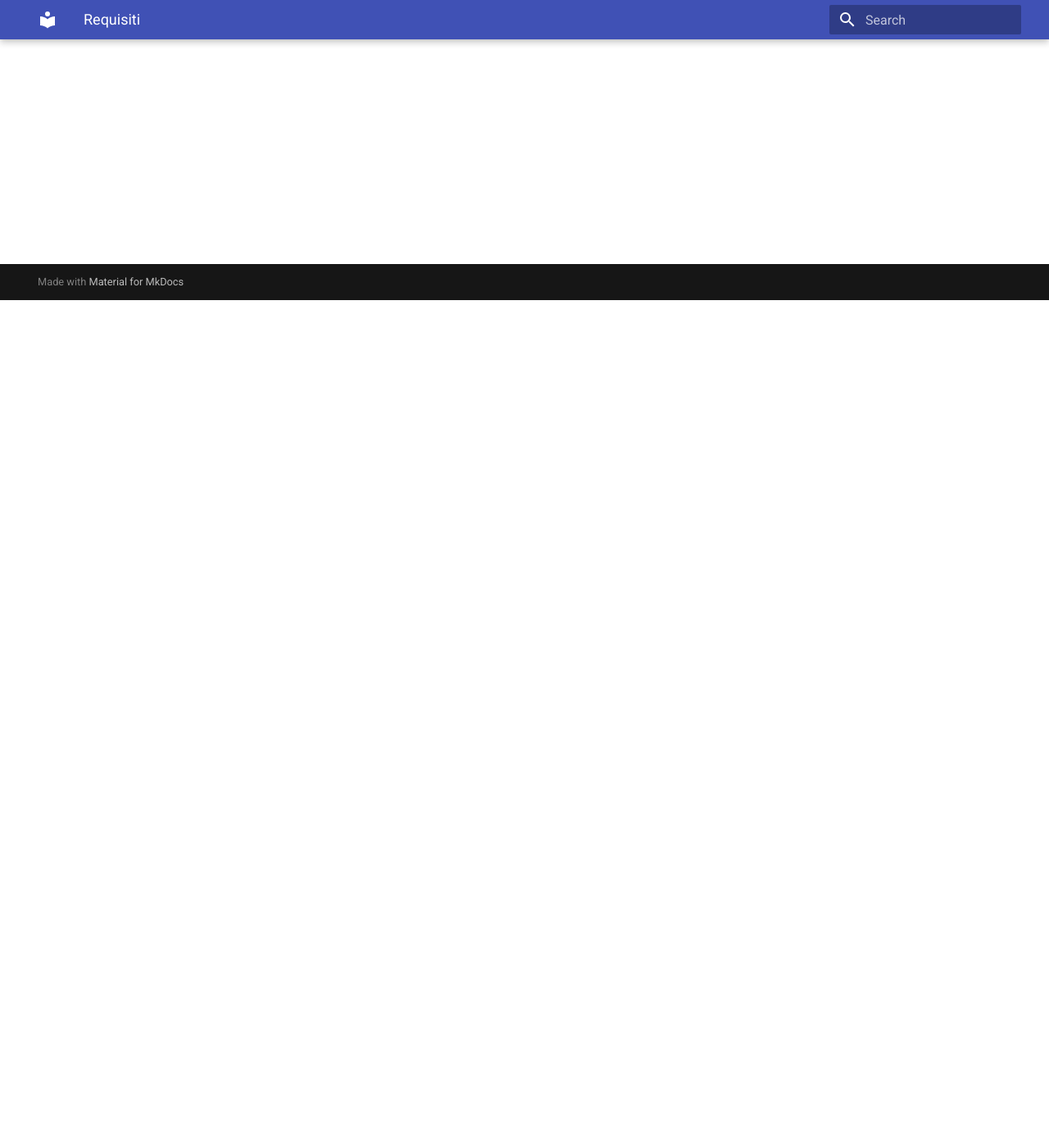
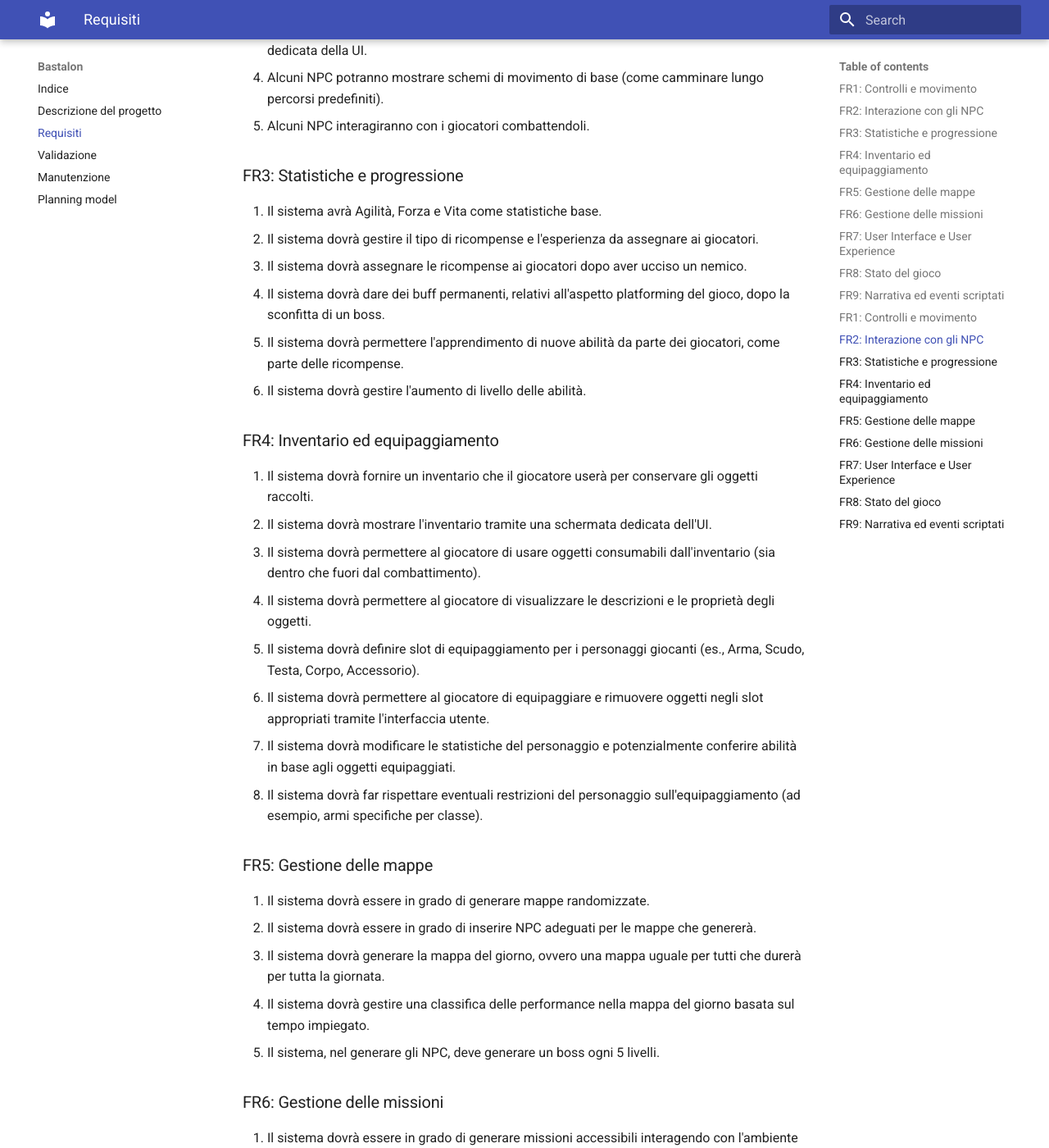
Before and after one commit to Franziska02/Bastalon, an MkDocs documentation site: the page built from docs/requisiti.md, in a window 1280 px wide and 1400 px high, scrolled down 1034 px. Shown: the whole window at 82% size. Built offline with MkDocs 1.6.1 and Material for MkDocs 9.7.7, drawn with Linux system fonts in a browser that asks for light colours; some of the changed text lies outside the part shown.

Commit message:
Update requisiti.md
update requisiti con testo e headers

```diff
--- a/docs/requisiti.md
+++ b/docs/requisiti.md
@@ -1,10 +1,86 @@
 # Requisiti
 
--  Sistema di report per bug e crush.
-* Sistema di difficoltà.
-* Pubblico di riferimento giocatori veterani del genere platform.
-* Sistema di accessibilità.
-* Controlli sulla generazione della mappe.
-* Seed personalizzabili dagli utenti.
-* Sistema online competitivo per gli utenti.
-* Sistema di interazione tra gli utenti.
+#### FR1: Controlli e movimento
+
+#### FR2: Interazione con gli NPC
+
+#### FR3: Statistiche e progressione
+
+#### FR4: Inventario ed equipaggiamento
+
+#### FR5: Gestione delle mappe
+
+#### FR6: Gestione delle missioni
+
+#### FR7: User Interface e User Experience
+
+#### FR8: Stato del gioco
+
+#### FR9: Narrativa ed eventi scriptati
+
+
+
+### FR1: Controlli e movimento
+1. Il sistema deve visualizzare il mondo di gioco da una prospettiva 2D.
+2. Il sistema deve permettere al giocatore di controllare il proprio personaggio usando dei dispositivi di input (tasitera o joypad).
+3. Il sistema deve permettere al personaggio del giocatore di muoversi in maniera libera all'interno dell'area di gioco.
+4. Il sistema deve gestire le collisioni, e le conseguenti interazioni, con l'ambiente circostante e gli NPC.
+5. Il sistema deve permettere al personaggio di transitare tra diverse zone della mappa.
+6. Il sistema deve essere reattivo alle azioni del personaggio per garantire un'esperienza dinamica.
+
+### FR2: Interazione con gli NPC
+1. Il sistema deve popolare il mondo con degli NPC.
+2. Il sistema deve permettere ai giocatori di interagire con gli NPC.
+3. Il sistema, nel caso l'interazione preveda un dialogo, deve mostrarne il testo in una parte dedicata della UI.
+4. Alcuni NPC potranno mostrare schemi di movimento di base (come camminare lungo percorsi predefiniti).
+5. Alcuni NPC interagiranno con i giocatori combattendoli.
+
+### FR3: Statistiche e progressione
+1. Il sistema avrà Agilità, Forza e Vita come statistiche base.
+2. Il sistema dovrà gestire il tipo di ricompense e l'esperienza da assegnare ai giocatori.
+3. Il sistema dovrà assegnare le ricompense ai giocatori dopo aver ucciso un nemico.
+4. Il sistema dovrà dare dei buff permanenti, relativi all'aspetto platforming del gioco, dopo la sconfitta di un boss.
+5. Il sistema dovrà permettere l'apprendimento di nuove abilità da parte dei giocatori, come parte delle ricompense.
+6. Il sistema dovrà gestire l'aumento di livello delle abilità.
+
+### FR4: Inventario ed equipaggiamento
+1. Il sistema dovrà fornire un inventario che il giocatore userà per conservare gli oggetti raccolti.
+2. Il sistema dovrà mostrare l'inventario tramite una schermata dedicata dell'UI.
+3. Il sistema dovrà permettere al giocatore di usare oggetti consumabili dall'inventario (sia dentro che fuori dal combattimento).
+4. Il sistema dovrà permettere al giocatore di visualizzare le descrizioni e le proprietà degli oggetti.
+5. Il sistema dovrà definire slot di equipaggiamento per i personaggi giocanti (es., Arma, Scudo, Testa, Corpo, Accessorio).
+6. Il sistema dovrà permettere al giocatore di equipaggiare e rimuovere oggetti negli slot appropriati tramite l'interfaccia utente.
+7. Il sistema dovrà modificare le statistiche del personaggio e potenzialmente conferire abilità in base agli oggetti equipaggiati.
+8. Il sistema dovrà far rispettare eventuali restrizioni del personaggio sull'equipaggiamento (ad esempio, armi specifiche per classe).
+
+### FR5: Gestione delle mappe
+1. Il sistema dovrà essere in grado di generare mappe randomizzate.
+2. Il sistema dovrà essere in grado di inserire NPC adeguati per le mappe che genererà.
+3. Il sistema dovrà generare la mappa del giorno, ovvero una mappa uguale per tutti che durerà per tutta la giornata.
+4. Il sistema dovrà gestire una classifica delle performance nella mappa del giorno basata sul tempo impiegato.
+5. Il sistema, nel generare gli NPC, deve generare un boss ogni 5 livelli.
+
+### FR6: Gestione delle missioni
+1. Il sistema dovrà essere in grado di generare missioni accessibili interagendo con l'ambiente e/o gli NPC.
+2. Il sistema dovrà fornire una schermata per il Registro Missioni, tracciando le missioni attive e completate, e mostrandone obiettivi e descrizioni.
+3. Il sistema dovrà tracciare i progressi del giocatore verso gli obiettivi della missione.
+4. Il sistema dovrà aggiornare automaticamente lo stato della missione al completamento degli obiettivi.
+5. Il sistema dovrà permettere al giocatore di consegnare le missioni completate all’NPC pertinente o, se necessario, completarle in maniera automatica.
+6. Il sistema dovrà distribuire le ricompense al completamento della missione.
+
+### FR7: User Interface e User Experience
+1. Il sistema dovrà fornire un menu principale all'avvio del gioco.
+2. Il sistema dovrà fornire un menu di gioco accessibile durante l'esplorazione.
+3. Il sistema dovrà mostrare informazioni essenziali del personaggio sullo schermo durante l'esplorazione (ad esempio, barre per i punti vita e mana semplificate per il capogruppo).
+4. Il sistema dovrà mostrare informazioni dettagliate sui personaggi e sui nemici durante il combattimento.
+5. Il sistema dovrà fornire un chiaro feedback visivo per azioni, cambiamenti di stato, interazioni ed eventi di combattimento.
+
+### FR8: Stato del gioco
+1. Il sistema dovrà permettere al giocatore di salvare i dettagli del progresso nel gioco.
+2. Il sistema dovrà permettere il salvataggio ovunque al di fuori di combattimenti o cutscene.
+3. Il sistema dovrà permettere al giocatore di caricare uno stato di gioco precedentemente salvato.
+4. Il sistema dovrà gestire le impostazioni audio, video, e dei controlli di gioco.
+
+### FR9: Narrativa ed eventi scriptati
+1. Il sistema dovrà essere in grado di attivare determinate linee di dialogo o dare accesso a maggiori informazioni su determinati luoghi e/o oggetti in base al progresso del giocatore o in determinate circostanze.
+2. Il sistema dovrà mostrare informazioni narrative tramite dialoghi, descrizioni di oggetti, testi delle missioni o libri sulla lore del mondo di gioco.
```
